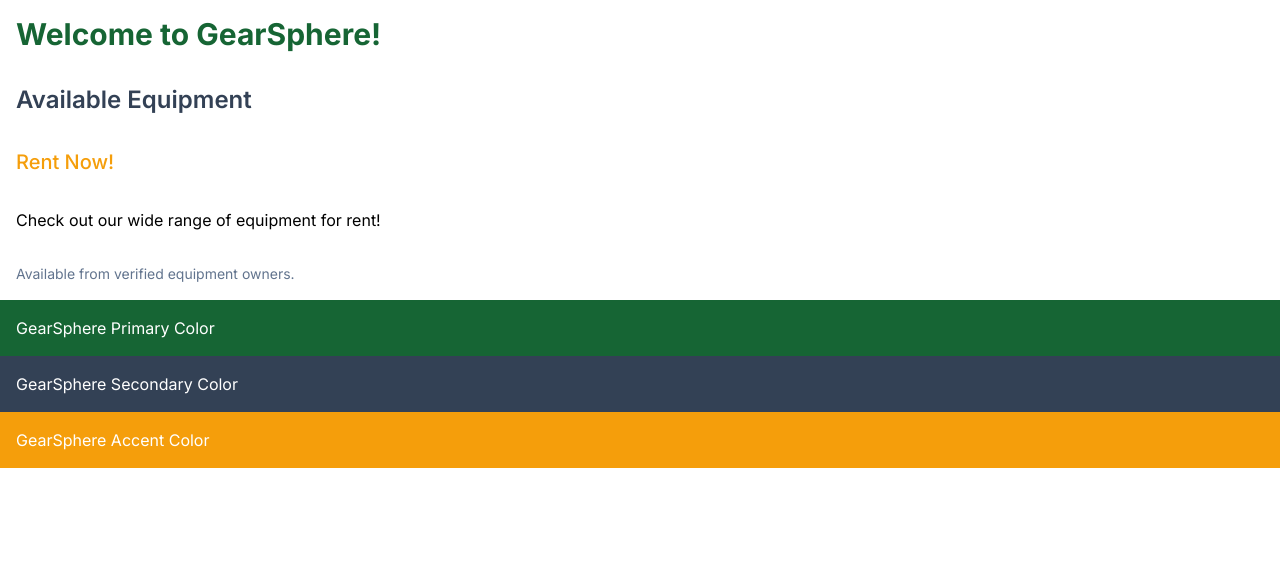
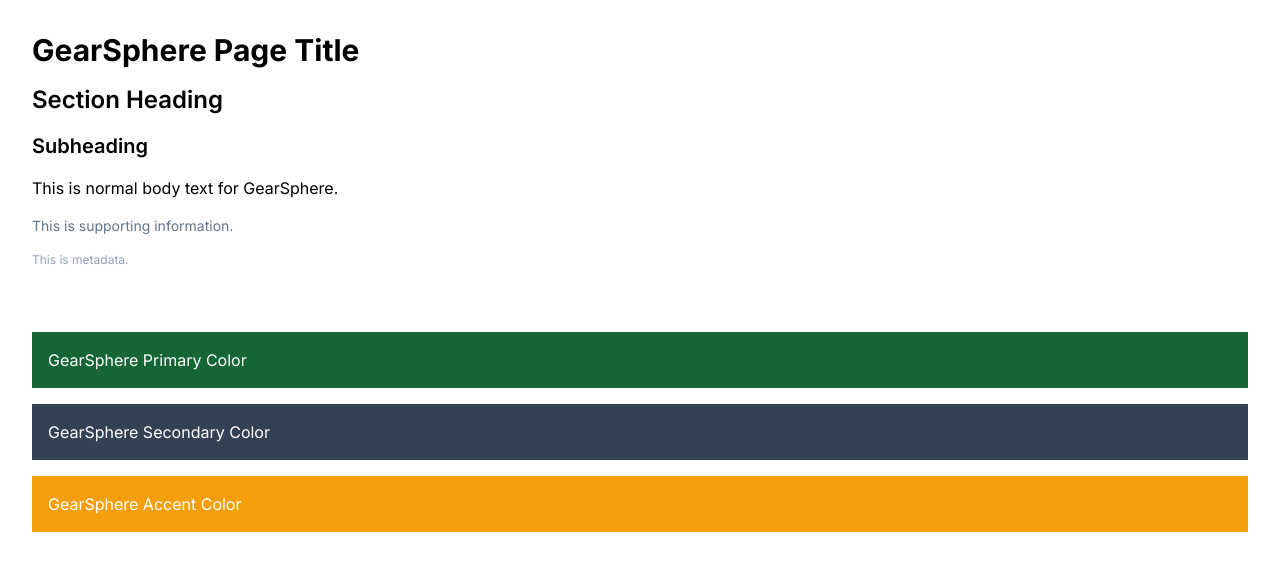
Before and after one commit to ZigzagAlloy01/gearsphere, a Next.js app: page / in a window 1280 px wide. Shown: the top 570 px of the page. Built offline with nearby package versions, Linux system fonts and the light colour scheme.

Commit message:
Refactor typography and layout in globals.css and page.tsx for consistency and clarity

```diff
--- a/src/app/page.tsx
+++ b/src/app/page.tsx
@@ -1,21 +1,33 @@
 export default function Home() {
   return (
     <main>
-      <h1 className="text-3xl font-bold text-primary p-4">Welcome to GearSphere!</h1>
-      <h2 className="text-2xl font-semibold text-secondary p-4">Available Equipment</h2>
-      <h3 className="text-xl font-medium text-accent p-4">Rent Now!</h3>
-      <p className="p-4">Check out our wide range of equipment for rent!</p>
-      <p className="text-sm text-slate-500 p-4">
-        Available from verified equipment owners.
-      </p>
-      <div className="bg-primary text-white p-4">GearSphere Primary Color</div>
+      <div className="space-y-4 p-8">
+        <h1 className="text-3xl font-bold">GearSphere Page Title</h1>
 
-      <div className="bg-secondary text-white p-4">
-        GearSphere Secondary Color
+        <h2 className="text-2xl font-semibold">Section Heading</h2>
+
+        <h3 className="text-xl font-semibold">Subheading</h3>
+
+        <p className="text-base">This is normal body text for GearSphere.</p>
+
+        <p className="text-sm text-slate-500">
+          This is supporting information.
+        </p>
+
+        <p className="text-xs text-slate-400">This is metadata.</p>
       </div>
 
-      <div className="bg-accent text-white p-4">GearSphere Accent Color</div>
+      <div className="space-y-4 p-8">
+        <div className="bg-primary text-white p-4">
+          GearSphere Primary Color
+        </div>
 
+        <div className="bg-secondary text-white p-4">
+          GearSphere Secondary Color
+        </div>
+
+        <div className="bg-accent text-white p-4">GearSphere Accent Color</div>
+      </div>
     </main>
   );
 }
```
Also changed, not shown: src/app/globals.css (+49 -1 lines).
